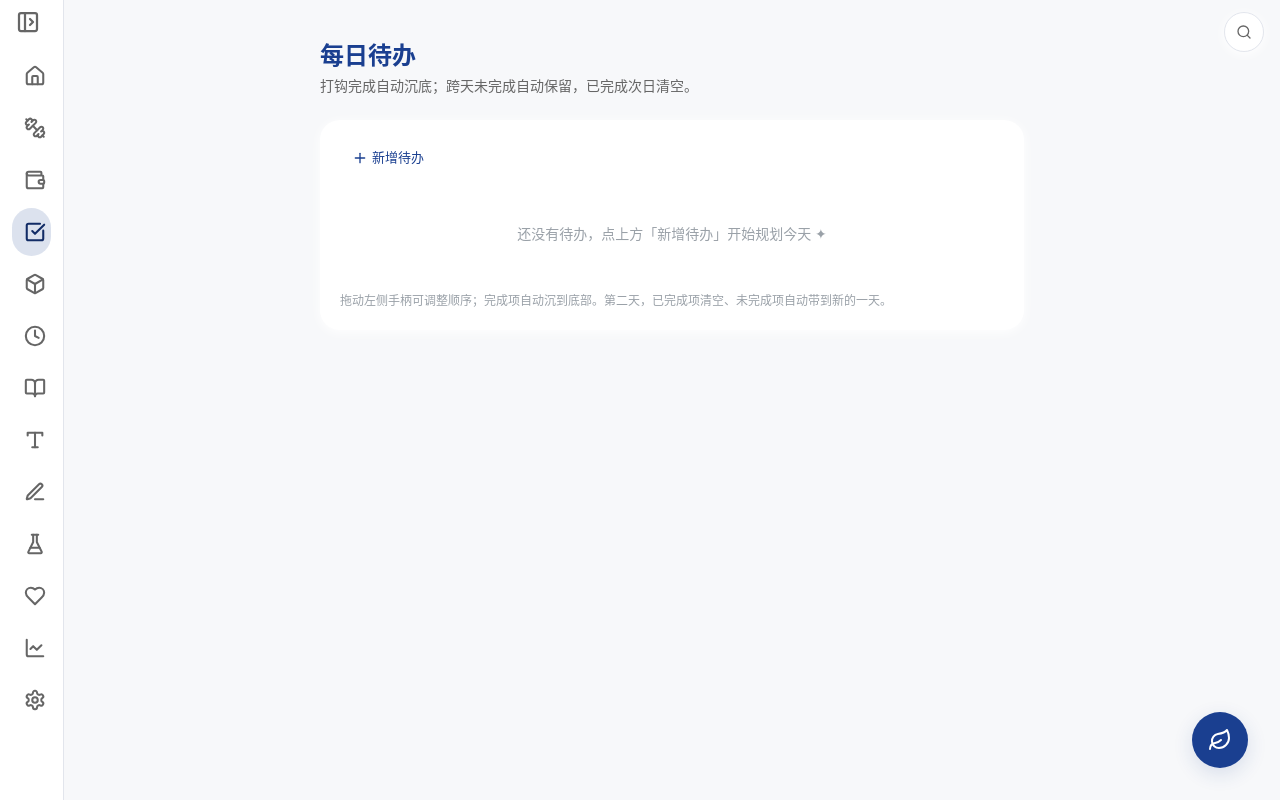
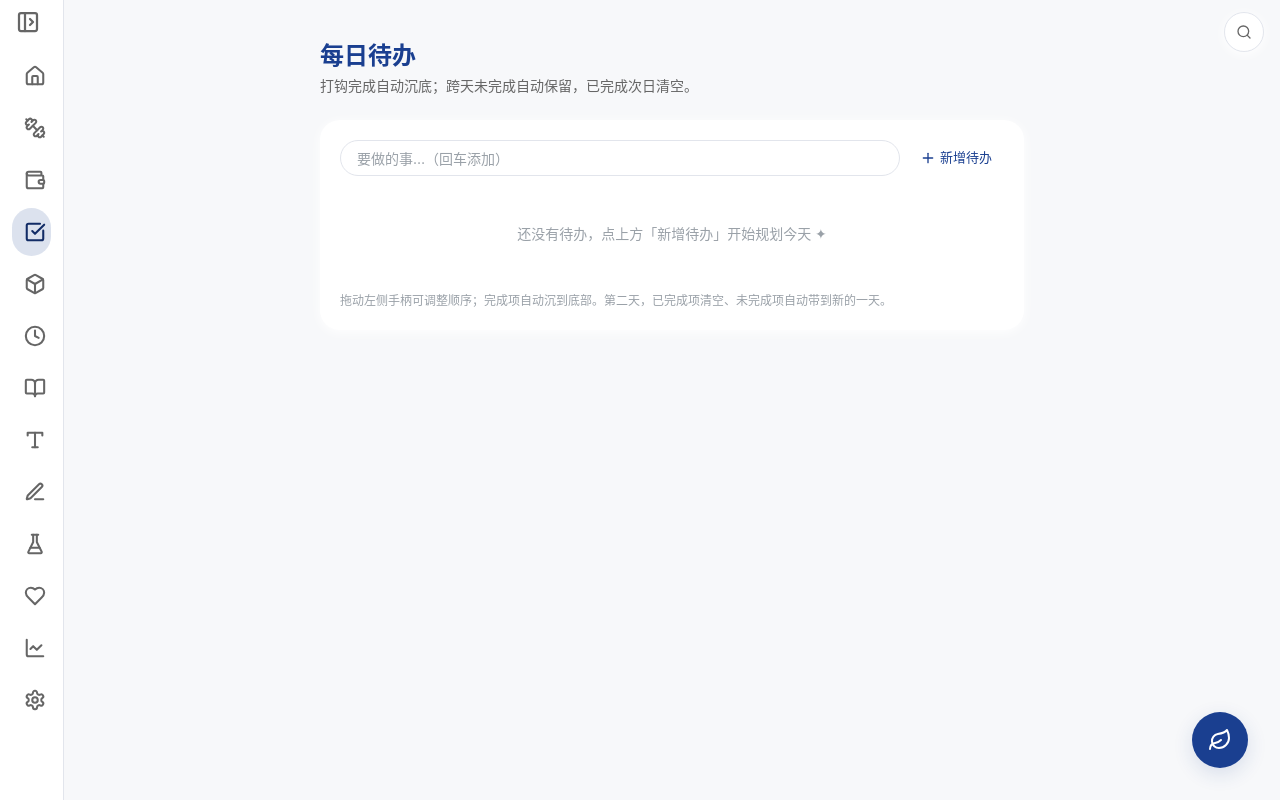
Before and after one commit to shuhan131313-jpg/xiaoshu-growth-os, a Next.js app: page /todo in a window 1280 px wide. Built offline with nearby package versions, Linux system fonts and the light colour scheme.

Commit message:
待办紧急修复：常驻新增输入框、坏数据容错不崩溃、脏字符过滤

```diff
--- a/app/todo/page.tsx
+++ b/app/todo/page.tsx
@@ -29,6 +29,11 @@ function sanitizeInput(s: string): string {
     .join("");
 }
 
+/** 取待办文本的安全字符串，异常数据也不会导致渲染崩溃 */
+function safeText(t: TodoRecord): string {
+  return typeof t.text === "string" ? sanitizeInput(t.text) : "";
+}
+
 export default function TodoPage() {
   const today = useMemo(() => todayKey(), []);
   const [todos, setTodos] = useState<TodoRecord[]>([]);
@@ -36,12 +41,16 @@ export default function TodoPage() {
   const inputRefs = useRef<Record<number, HTMLInputElement | null>>({});
   // 跟踪 IME 组合输入状态：组合进行中不改写受控值，避免拼音乱码混杂
   const composingRef = useRef(false);
+  // 顶部常驻新增输入框的状态（与待办行解耦，永远不会因某一行异常而消失）
+  const [newText, setNewText] = useState("");
+  const composingAddRef = useRef(false);
 
+  async function load() {
+    try {
+      const all = (await repos.todo.all()) as TodoRecord[];
       // 跨天迁移：加载时清理「昨日已完成」、保留「昨日未完成」并带到今天
-  async function migrateIfNeeded() {
-    const all = (await repos.todo.all()) as TodoRecord[];
       const stale = all.filter((t) => t.date !== today);
-    if (stale.length === 0) return;
+      if (stale.length > 0) {
         for (const t of stale) {
           if (t.done) {
             if (t.id != null) await repos.todo.delete(t.id);
@@ -50,13 +59,26 @@ export default function TodoPage() {
           }
         }
       }
-
-  async function load() {
-    await migrateIfNeeded();
-    const rows = ((await repos.todo.whereDate(today)) as TodoRecord[]).sort(
-      (a, b) => a.order - b.order
+      const rows = (await repos.todo.whereDate(today)) as TodoRecord[];
+      // 容错：清洗残留异常字符，避免坏数据导致渲染崩溃
+      const cleaned: TodoRecord[] = rows.map((t) => ({
+        ...t,
+        text: typeof t.text === "string" ? sanitizeInput(t.text) : "",
+      }));
+      // 若清洗后内容与原文不同，回写 DB 保持整洁
+      await Promise.all(
+        cleaned
+          .filter((t, i) => t.text !== (typeof rows[i].text === "string" ? rows[i].text : ""))
+          .map((t) =>
+            t.id != null ? repos.todo.update(t.id, { text: t.text }) : Promise.resolve()
+          )
       );
-    setTodos(rows);
+      cleaned.sort((a, b) => a.order - b.order);
+      setTodos(cleaned);
+    } catch (err) {
+      // 任何异常都不要阻断页面渲染，至少保留原有列表
+      console.error("待办加载失败（已容错）", err);
+    }
   }
 
   useEffect(() => {
@@ -73,19 +95,24 @@ export default function TodoPage() {
     [todos]
   );
 
-  async function addTodo() {
+  async function commitAdd() {
+    const text = sanitizeInput(newText).trim();
+    setNewText(""); // 始终清空输入，保持输入框稳定存在
+    if (!text) return; // 空内容不创建空白行，避免残留
     const maxOrder = todos.reduce((mx, t) => Math.max(mx, t.order), -1);
     const rec: TodoRecord = {
       date: today,
-      text: "",
+      text,
       done: false,
       order: maxOrder + 1,
       createdAt: Date.now(),
     };
+    try {
       const id = (await repos.todo.add(rec)) as number;
-    const created = { ...rec, id };
-    setTodos((prev) => [...prev, created]);
-    requestAnimationFrame(() => inputRefs.current[id]?.focus());
+      setTodos((prev) => [...prev, { ...rec, id }]);
+    } catch (err) {
+      console.error("待办添加失败（已容错）", err);
+    }
   }
 
   async function toggleDone(t: TodoRecord) {
@@ -133,9 +160,37 @@ export default function TodoPage() {
 
       <Card>
         <CardContent>
-          {/* 顶部加号按钮 */}
-          <div className="mb-4">
-            <Button variant="soft" size="sm" onClick={addTodo} className="gap-1">
+          {/* 顶部常驻新增输入：始终存在，不会因某一行异常而消失 */}
+          <div className="mb-4 flex gap-2">
+            <Input
+              value={newText}
+              onChange={(e) => {
+                // 组合输入进行中交给浏览器处理，避免拼音乱码混杂
+                if (composingAddRef.current) return;
+                setNewText(sanitizeInput(e.target.value));
+              }}
+              onCompositionStart={() => {
+                composingAddRef.current = true;
+              }}
+              onCompositionEnd={(e) => {
+                composingAddRef.current = false;
+                setNewText(sanitizeInput(e.currentTarget.value));
+              }}
+              onKeyDown={(e) => {
+                if (e.key === "Enter") {
+                  e.preventDefault();
+                  commitAdd();
+                }
+              }}
+              placeholder="要做的事…（回车添加）"
+              className="h-9"
+            />
+            <Button
+              variant="soft"
+              size="sm"
+              onClick={commitAdd}
+              className="shrink-0 gap-1"
+            >
               <Plus className="h-4 w-4" /> 新增待办
             </Button>
           </div>
@@ -193,7 +248,7 @@ export default function TodoPage() {
                     ref={(el) => {
                       if (t.id != null) inputRefs.current[t.id] = el;
                     }}
-                    value={t.text}
+                    value={safeText(t)}
                     onChange={(e) => {
                       // 组合输入进行中交给浏览器处理，不在中途改写受控值，避免乱码
                       if (composingRef.current) return;
```
Lines whose indentation alone changed are shown as unchanged.
